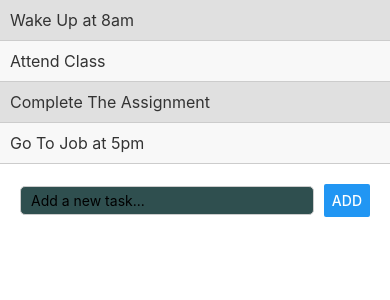
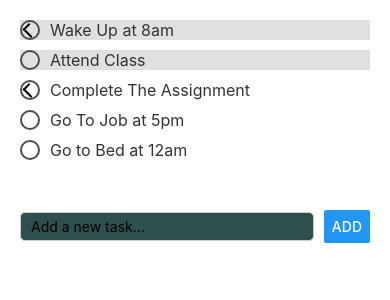
Before and after one commit to MeetGodad/MeetToDoListProject, a React Native app: screen / in a window 390 px wide. Shown: the top 300 px of the page. Built offline with nearby package versions, Linux system fonts and the light colour scheme.

Commit message:
taskAdded

```diff
--- a/components/ToDoList.jsx
+++ b/components/ToDoList.jsx
@@ -14,48 +14,106 @@ import {
   return (
     <>
       <ScrollView>
+      <View style={styles.container}>
         <Pressable>
-          <View style={[styles.task, styles.completed]}>
+          <View style={[styles.taskContainer, styles.completed]}>
+            <View style={styles.circle}>
+              <View style={styles.checkmark} />
+            </View>
             <Text style={styles.taskText}>Wake Up at 8am</Text>
           </View>
         </Pressable>
         <Pressable>
-          <View style={[styles.task]}>
+          <View style={[styles.taskContainer , styles.completed]}>
+            <View style={styles.circle} />
             <Text style={styles.taskText}>Attend Class</Text>
           </View>
         </Pressable>
         <Pressable>
-          <View style={[styles.task, styles.completed]}>
-            <Text style={styles.taskText}>Complete The Assignment </Text>
+          <View style={[styles.taskContainer]}>
+            <View style={styles.circle}>
+              <View style={styles.checkmark} />
+            </View>
+            <Text style={styles.taskText}>Complete The Assignment</Text>
           </View>
         </Pressable>
         <Pressable>
-          <View style={[styles.task]}>
+          <View style={[styles.taskContainer]}>
+            <View style={styles.circle} />
             <Text style={styles.taskText}>Go To Job at 5pm</Text>
           </View>
         </Pressable>
+        <Pressable>
+          <View style={[styles.taskContainer]}>
+            <View style={styles.circle} />
+            <Text style={styles.taskText}>Go to Bed at 12am</Text>
+          </View>
+        </Pressable>
+      </View>
     </ScrollView>
     </>
   );
 }
 
 const styles = StyleSheet.create({
+  container: {
+    flex: 1,
+    padding: 20,
+    backgroundColor: '#fff',
+  },
+  taskContainer: {
+    flexDirection: 'row',
+    alignItems: 'center',
+    marginBottom: 10,
+  },
   task: {
+    flex: 1,
     padding: 10,
     borderBottomWidth: 1,
     borderColor: '#ccc',
     backgroundColor: '#f8f8f8',
-      justifyContent: 'flex-start',
-      alignItems: 'flex-start',
   },
   completed: {
     backgroundColor: '#e0e0e0',
-      justifyContent: 'flex-start',
-      alignItems: 'flex-start',
   },
   taskText: {
     fontSize: 16,
     color: '#333',
     textAlign: 'left',
-    }
+  },
+  circle: {
+    width: 20,
+    height: 20,
+    borderRadius: 10,
+    borderWidth: 2,
+    borderColor: '#4D4D4D',
+    marginRight: 10,
+    alignItems: 'center',
+    justifyContent: 'center',
+  },
+  completedCircle: {
+    borderColor: '#707070',
+  },
+  checkmark: {
+    width: 12,
+    height: 9,
+    borderStyle: 'solid',
+    borderBottomWidth: 2,
+    borderLeftWidth: 2,
+    transform: [{ rotate: '45deg' }],
+  },
+  subTaskContainer: {
+    marginLeft: 20,
+  },
+  subTask: {
+    padding: 5,
+    marginBottom: 5,
+    borderRadius: 5,
+    backgroundColor: '#F5F5F5',
+  },
+  subTaskText: {
+    fontSize: 14,
+    color: '#333',
+    textAlign: 'left',
+  },
 });
```
Lines whose indentation alone changed are shown as unchanged.
